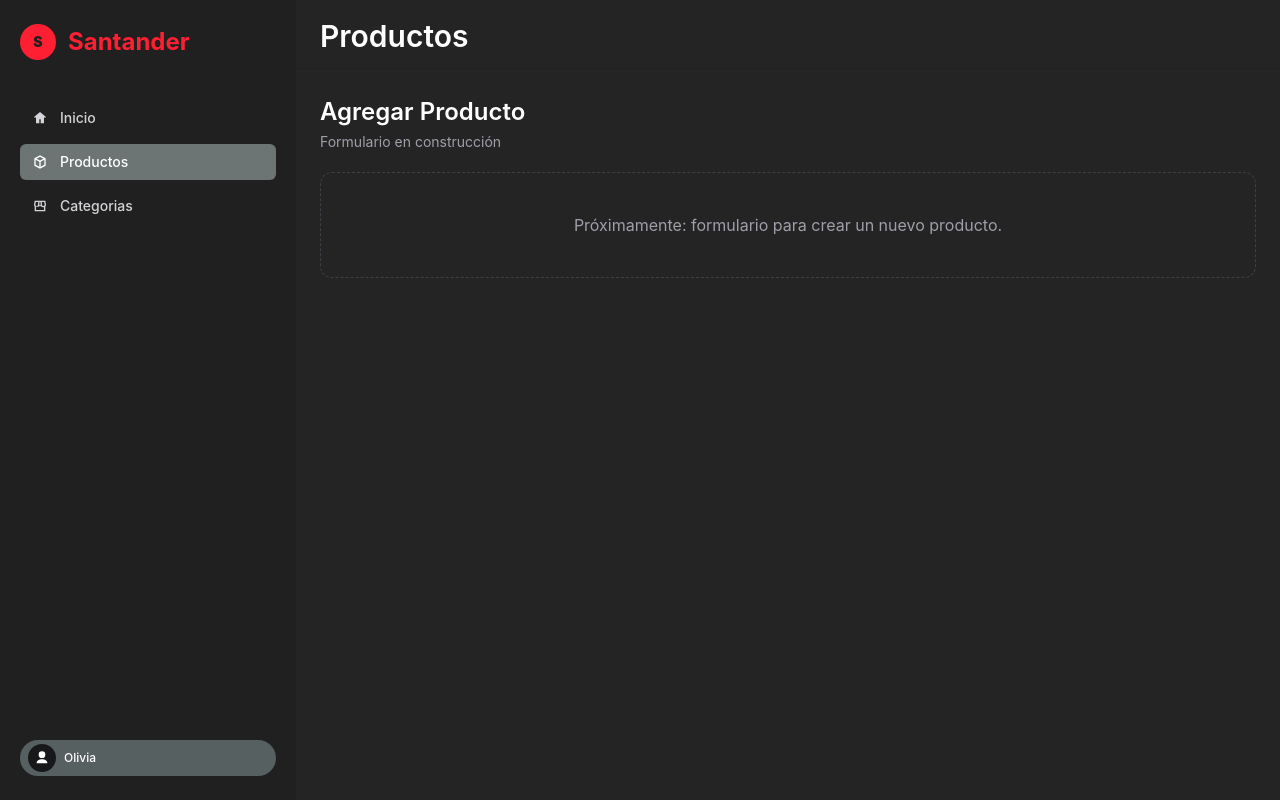
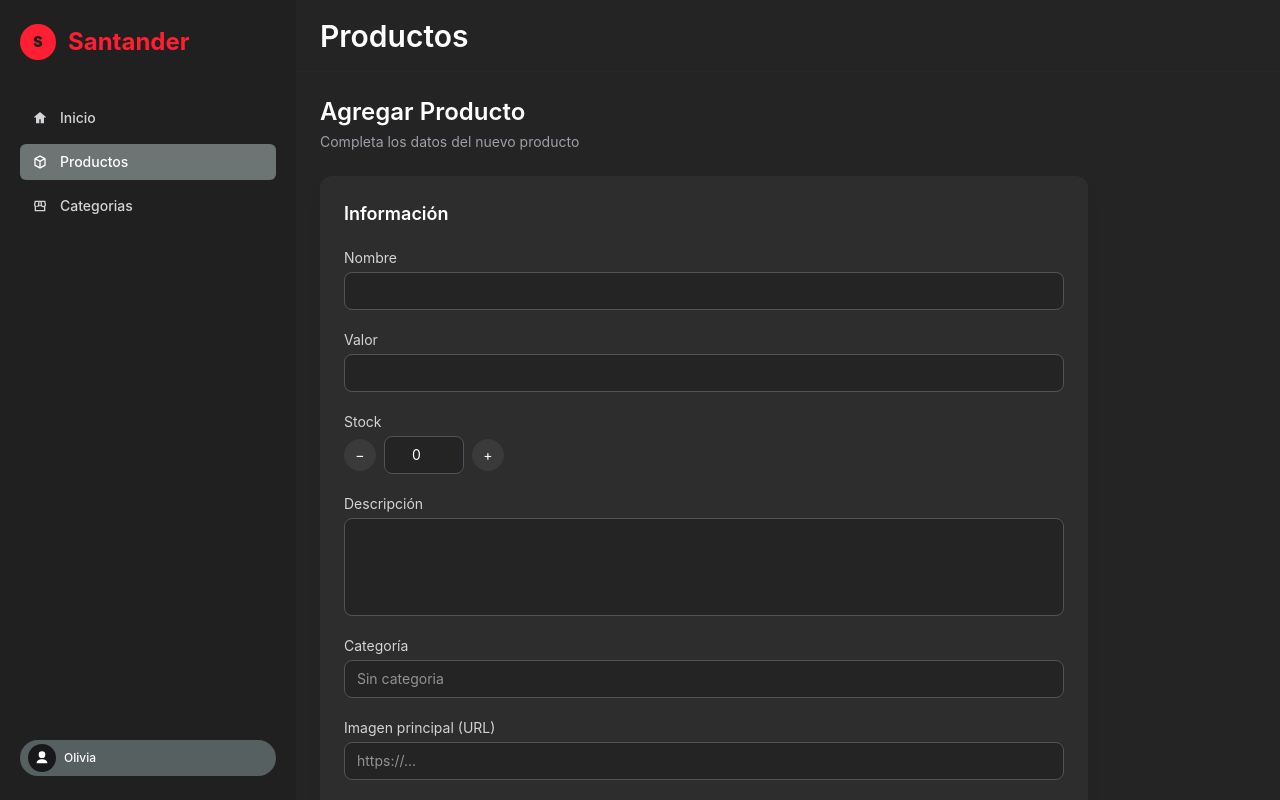
Before and after one commit to MartinUrtiz/MiEccomerce-Sprint5, a React (Vite) app: page /products/new in a window 1280 px wide. Built offline with nearby package versions, Linux system fonts and the light colour scheme; no server answers.

Commit message:
#story10 "dash-s5-us8: agrega ruta POST /products/new"

```diff
--- a/src/hooks/useProducts.ts
+++ b/src/hooks/useProducts.ts
@@ -148,3 +148,38 @@ export function useDeleteProduct() {
 
   return { deleteProduct, status, error }
 }
+async function postProduct(payload: ProductInput): Promise<Product> {
+  const response = await fetch(`${API_URL}/products/new`, {
+    method: 'POST',
+    headers: { 'Content-Type': 'application/json' },
+    body: JSON.stringify(payload),
+  })
+
+  const body = await response.json().catch(() => null)
+  if (!response.ok) {
+    throw new Error(body?.error || `Error HTTP ${response.status}`)
+  }
+
+  return body.data
+}
+
+export function useCreateProduct() {
+  const [status, setStatus] = useState<'idle' | 'loading' | 'success' | 'error'>('idle')
+  const [error, setError] = useState('')
+
+  async function createProduct(payload: ProductInput) {
+    setStatus('loading')
+    setError('')
+    try {
+      const created = await postProduct(payload)
+      setStatus('success')
+      return created
+    } catch (err) {
+      setStatus('error')
+      setError(err instanceof Error ? err.message : 'Error al crear el producto.')
+      throw err
+    }
+  }
+
+  return { createProduct, status, error }
+}
--- a/src/pages/Products/ProductNew/ProductNew.tsx
+++ b/src/pages/Products/ProductNew/ProductNew.tsx
@@ -1,12 +1,267 @@
+import { useState } from 'react'
+import { useNavigate } from 'react-router-dom'
+import type { ProductInput } from '../../../services/api'
+import { useCreateProduct } from '../../../hooks/useProducts'
+
+interface FormState {
+  name: string
+  price: string
+  stock: number
+  description: string
+  category: string
+  image: string
+  images: string[]
+}
+
+const emptyForm: FormState = {
+  name: '',
+  price: '',
+  stock: 0,
+  description: '',
+  category: '',
+  image: '',
+  images: [],
+}
+
 function ProductNew() {
+  const navigate = useNavigate()
+  const { createProduct, status: saveStatus, error: saveError } = useCreateProduct()
+
+  const [form, setForm] = useState<FormState>(emptyForm)
+  const [newImageUrl, setNewImageUrl] = useState('')
+  const [formError, setFormError] = useState('')
+
+  function updateField<K extends keyof FormState>(key: K, value: FormState[K]) {
+    setForm((current) => ({ ...current, [key]: value }))
+  }
+
+  function handleStockStep(delta: number) {
+    setForm((current) => ({ ...current, stock: Math.max(0, current.stock + delta) }))
+  }
+
+  function handleAddImage() {
+    const url = newImageUrl.trim()
+    if (!url) return
+    updateField('images', [...form.images, url])
+    setNewImageUrl('')
+  }
+
+  function handleRemoveImage(index: number) {
+    updateField(
+      'images',
+      form.images.filter((_, i) => i !== index),
+    )
+  }
+
+  function handleCancel() {
+    setForm(emptyForm)
+    setNewImageUrl('')
+    setFormError('')
+  }
+
+  async function handleSave() {
+    const name = form.name.trim()
+    const price = Number(form.price)
+
+    if (!name) {
+      setFormError('El nombre es obligatorio.')
+      return
+    }
+    if (!Number.isFinite(price) || price < 0) {
+      setFormError('El valor debe ser un numero mayor o igual a cero.')
+      return
+    }
+    if (!Number.isInteger(form.stock) || form.stock < 0) {
+      setFormError('El stock debe ser un numero entero mayor o igual a cero.')
+      return
+    }
+
+    setFormError('')
+
+    const payload: ProductInput = {
+      name,
+      price,
+      category: form.category.trim() || null,
+      description: form.description.trim() || null,
+      image: form.image.trim() || null,
+      featured: 0,
+      stock: form.stock,
+      images: form.images,
+    }
+
+    try {
+      const created = await createProduct(payload)
+      navigate(`/products/${created.id}`)
+    } catch {
+      // el error ya queda expuesto via saveError
+    }
+  }
+
   return (
-    <section className="flex flex-col gap-5">
+    <section className="flex max-w-3xl flex-col gap-6">
       <header>
         <h1 className="text-2xl font-semibold text-white">Agregar Producto</h1>
-        <p className="mt-1 text-sm text-zinc-400">Formulario en construcción</p>
+        <p className="mt-1 text-sm text-zinc-400">Completa los datos del nuevo producto</p>
       </header>
-      <div className="rounded-xl border border-dashed border-zinc-700 p-10 text-center text-zinc-400">
-        Próximamente: formulario para crear un nuevo producto.
+
+      <div className="flex flex-col gap-5 rounded-xl bg-[#2d2d2d] p-6 shadow-lg">
+        <h2 className="text-lg font-semibold text-white">Información</h2>
+
+        {formError && (
+          <div className="rounded-lg border border-red-900 bg-red-950/40 p-3 text-sm text-red-200">
+            {formError}
+          </div>
+        )}
+        {saveError && (
+          <div className="rounded-lg border border-red-900 bg-red-950/40 p-3 text-sm text-red-200">
+            {saveError}
+          </div>
+        )}
+
+        <label className="flex flex-col gap-1 text-sm text-zinc-300">
+          Nombre
+          <input
+            type="text"
+            value={form.name}
+            onChange={(e) => updateField('name', e.target.value)}
+            className="rounded-lg border border-zinc-600 bg-[#242424] px-3 py-2 text-white outline-none focus:border-zinc-400"
+          />
+        </label>
+
+        <label className="flex flex-col gap-1 text-sm text-zinc-300">
+          Valor
+          <input
+            type="number"
+            min={0}
+            step="0.01"
+            value={form.price}
+            onChange={(e) => updateField('price', e.target.value)}
+            className="rounded-lg border border-zinc-600 bg-[#242424] px-3 py-2 text-white outline-none focus:border-zinc-400"
+          />
+        </label>
+
+        <div className="flex flex-col gap-1 text-sm text-zinc-300">
+          Stock
+          <div className="flex items-center gap-2">
+            <button
+              type="button"
+              onClick={() => handleStockStep(-1)}
+              className="grid h-8 w-8 place-items-center rounded-full bg-[#3a3a3a] text-white transition hover:bg-[#4a4a4a]"
+              aria-label="Restar stock"
+            >
+              −
+            </button>
+            <input
+              type="number"
+              min={0}
+              step={1}
+              value={form.stock}
+              onChange={(e) => updateField('stock', Math.max(0, Math.trunc(Number(e.target.value) || 0)))}
+              className="w-20 rounded-lg border border-zinc-600 bg-[#242424] px-3 py-2 text-center text-white outline-none focus:border-zinc-400"
+            />
+            <button
+              type="button"
+              onClick={() => handleStockStep(1)}
+              className="grid h-8 w-8 place-items-center rounded-full bg-[#3a3a3a] text-white transition hover:bg-[#4a4a4a]"
+              aria-label="Sumar stock"
+            >
+              +
+            </button>
+          </div>
+        </div>
+
+        <label className="flex flex-col gap-1 text-sm text-zinc-300">
+          Descripción
+          <textarea
+            value={form.description}
+            onChange={(e) => updateField('description', e.target.value)}
+            rows={4}
+            className="resize-none rounded-lg border border-zinc-600 bg-[#242424] px-3 py-2 text-white outline-none focus:border-zinc-400"
+          />
+        </label>
+
+        <label className="flex flex-col gap-1 text-sm text-zinc-300">
+          Categoría
+          <input
+            type="text"
+            value={form.category}
+            onChange={(e) => updateField('category', e.target.value)}
+            placeholder="Sin categoria"
+            className="rounded-lg border border-zinc-600 bg-[#242424] px-3 py-2 text-white outline-none focus:border-zinc-400"
+          />
+        </label>
+
+        <label className="flex flex-col gap-1 text-sm text-zinc-300">
+          Imagen principal (URL)
+          <input
+            type="text"
+            value={form.image}
+            onChange={(e) => updateField('image', e.target.value)}
+            placeholder="https://..."
+            className="rounded-lg border border-zinc-600 bg-[#242424] px-3 py-2 text-white outline-none focus:border-zinc-400"
+          />
+        </label>
+
+        <div className="flex flex-col gap-2 text-sm text-zinc-300">
+          Galería de imágenes
+
+          {form.images.length === 0 && (
+            <p className="text-xs text-zinc-500">Todavía no hay imágenes en la galería.</p>
+          )}
+
+          <ul className="flex flex-col gap-2">
+            {form.images.map((url, index) => (
+              <li
+                key={`${url}-${index}`}
+                className="flex items-center gap-3 rounded-lg border border-zinc-700 bg-[#242424] px-3 py-2"
+              >
+                <span className="min-w-0 flex-1 truncate text-xs text-zinc-400">{url}</span>
+                <button
+                  type="button"
+                  onClick={() => handleRemoveImage(index)}
+                  className="shrink-0 rounded-full bg-[#3a3a3a] px-3 py-1 text-xs text-zinc-200 transition hover:bg-red-900/60"
+                >
+                  Quitar
+                </button>
+              </li>
+            ))}
+          </ul>
+
+          <div className="flex gap-2">
+            <input
+              type="text"
+              value={newImageUrl}
+              onChange={(e) => setNewImageUrl(e.target.value)}
+              placeholder="Nueva imagen (URL)"
+              className="flex-1 rounded-lg border border-zinc-600 bg-[#242424] px-3 py-2 text-white outline-none focus:border-zinc-400"
+            />
+            <button
+              type="button"
+              onClick={handleAddImage}
+              className="shrink-0 rounded-full bg-[#3a3a3a] px-4 py-2 text-xs font-semibold text-white transition hover:bg-[#4a4a4a]"
+            >
+              Agregar
+            </button>
+          </div>
+        </div>
+
+        <div className="mt-2 flex justify-end gap-3">
+          <button
+            type="button"
+            onClick={handleCancel}
+            className="rounded-full border border-zinc-600 px-5 py-2 text-sm font-semibold text-zinc-300 transition hover:bg-[#3a3a3a]"
+          >
+            Cancelar
+          </button>
+          <button
+            type="button"
+            onClick={handleSave}
+            disabled={saveStatus === 'loading'}
+            className="rounded-full bg-[#596162] px-5 py-2 text-sm font-semibold text-white transition hover:bg-[#697273] disabled:opacity-50"
+          >
+            {saveStatus === 'loading' ? 'Guardando...' : 'Guardar'}
+          </button>
+        </div>
       </div>
     </section>
   )
```
